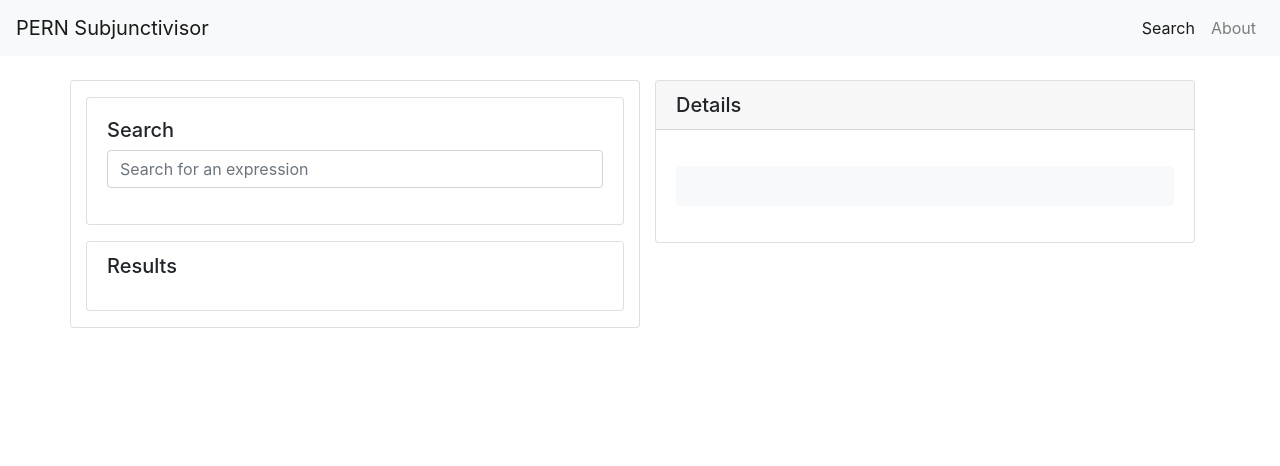
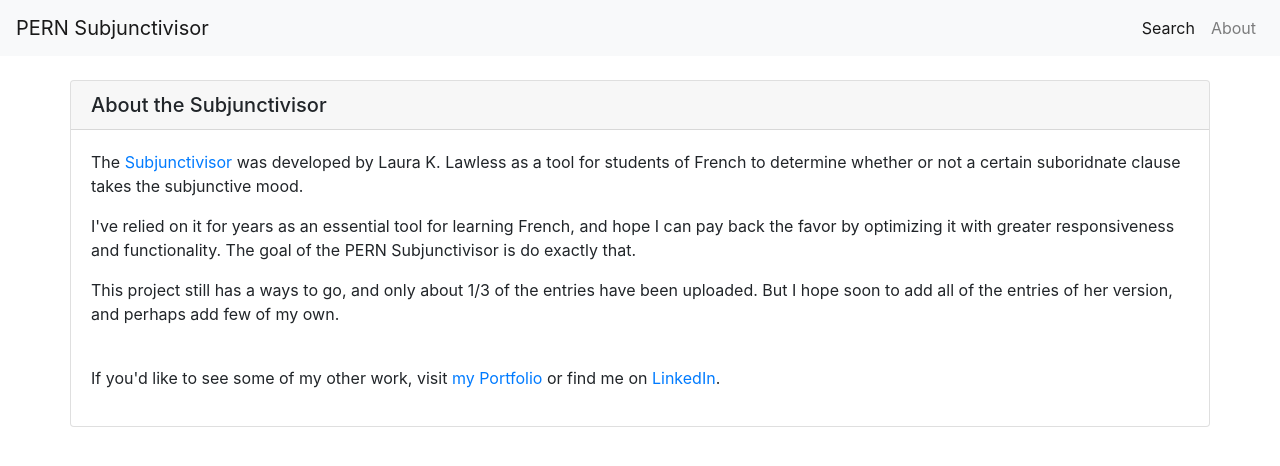
Before and after one commit to ccostoso/subjunctly, a React (Create React App) app in the folder client/: page /about in a window 1280 px wide. Shown: the top 466 px of the page. Built offline with nearby package versions, Linux system fonts and the light colour scheme.

Commit message:
Added links to original Subjunctivisor pages in Details, updated About page

```diff
--- a/client/src/App.js
+++ b/client/src/App.js
@@ -2,6 +2,7 @@
 import { BrowserRouter as Router, Route, Switch, Link } from "react-router-dom";
 import Nav from "./components/UniversalComponents/Nav";
 import Search from "./pages/Search";
+import About from "./pages/About";
 import './App.css';
 
 function App() {
@@ -20,18 +21,18 @@
     <div>
       <Router>
         <Nav />
-        <Route path="/" render={() => {
+        <Route exact path="/" render={() => {
             return <Search
               user={user}
             />
           }}
         />
-        {/* <Route path="/about" render={() => {
+        <Route exact path="/about" render={() => {
             return <About
               user={user}
             />
           }}
-        /> */}
+        />
       </Router>
     </div>
   )
--- a/client/src/components/SearchComponents/Details/index.js
+++ b/client/src/components/SearchComponents/Details/index.js
@@ -37,6 +37,8 @@
                 {props.selected.bottom_desc_2 &&
                 <p>{ReactHtmlParser(props.selected.bottom_desc_2)}</p>}
 
+                {props.selected.name && ReactHtmlParser(`<a href="https://www.lawlessfrench.com/subjunctivisor/${props.selected.source_html}">Visit the original Subjunctivisor entry for ${props.selected.name}.</a>`)}
+
                 {/* <p>{JSON.stringify(props.selected)}</p> */}
             </div>
         </article>
--- a/client/src/components/SearchComponents/SearchBar/index.js
+++ b/client/src/components/SearchComponents/SearchBar/index.js
@@ -12,6 +12,7 @@
                     id="search-bar"
                     placeholder="Search for an expression"
                     onChange={e => props.setSearch(e.target.value)}
+                    onSubmit={e => e.preventDefault()}
                     value={props.search}
                 />
             </div>
--- a/client/src/components/UniversalComponents/Nav/index.js
+++ b/client/src/components/UniversalComponents/Nav/index.js
@@ -16,10 +16,10 @@
             <div className="collapse navbar-collapse" id="navbarNav">
                 <ul className="navbar-nav ml-auto">
                     <li className="nav-item active">
-                        <a className="nav-link" href="#">Search <span className="sr-only">(current)</span></a>
+                        <Link className="nav-link" to="/">Search <span className="sr-only">(current)</span></Link>
                     </li>
                     <li className="nav-item">
-                        <a className="nav-link" href="#">About</a>
+                        <Link className="nav-link" to="/about">About</Link>
                     </li>
                 </ul>
             </div>
--- a/client/src/pages/About/index.js
+++ b/client/src/pages/About/index.js
@@ -0,0 +1,25 @@
+import React, { useState, useEffect } from "react";
+
+function About() {
+    return (
+
+        <main className="container mt-4">
+            <section className="row">
+                <div className="card">
+                    <header className="card-header">
+                        <h5 className="card-title mb-0">About the Subjunctivisor</h5>
+                    </header>
+                    <div className="card-body">
+                        <p>The <a href="https://www.lawlessfrench.com/subjunctivisor/" alt="Subjunctivisor">Subjunctivisor</a> was developed by Laura K. Lawless as a tool for students of French to determine whether or not a certain suboridnate clause takes the subjunctive mood.</p>
+                        <p>I've relied on it for years as an essential tool for learning French, and hope I can pay back the favor by optimizing it with greater responsiveness and functionality. The goal of the PERN Subjunctivisor is do exactly that.</p>
+                        <p>This project still has a ways to go, and only about 1/3 of the entries have been uploaded. But I hope soon to add all of the entries of her version, and perhaps add few of my own.</p>
+                        <br />
+                        <p>If you'd like to see some of my other work, visit <a href="https://ccostoso.github.io/" alt="My Portfolio">my Portfolio</a> or find me on <a href="https://www.linkedin.com/in/carlos-costoso">LinkedIn</a>.</p>
+                    </div>
+                </div>
+            </section>
+        </main>
+    )
+}
+
+export default About;
--- a/client/src/pages/Search/index.js
+++ b/client/src/pages/Search/index.js
@@ -1,5 +1,4 @@
 import React, { useState, useEffect } from "react";
-// import { BrowserRouter as Router, Route, Link } from "react-router-dom";
 import SearchBar from "../../components/SearchComponents/SearchBar";
 import Results from "../../components/SearchComponents/Results";
 import Details from "../../components/SearchComponents/Details";
```
